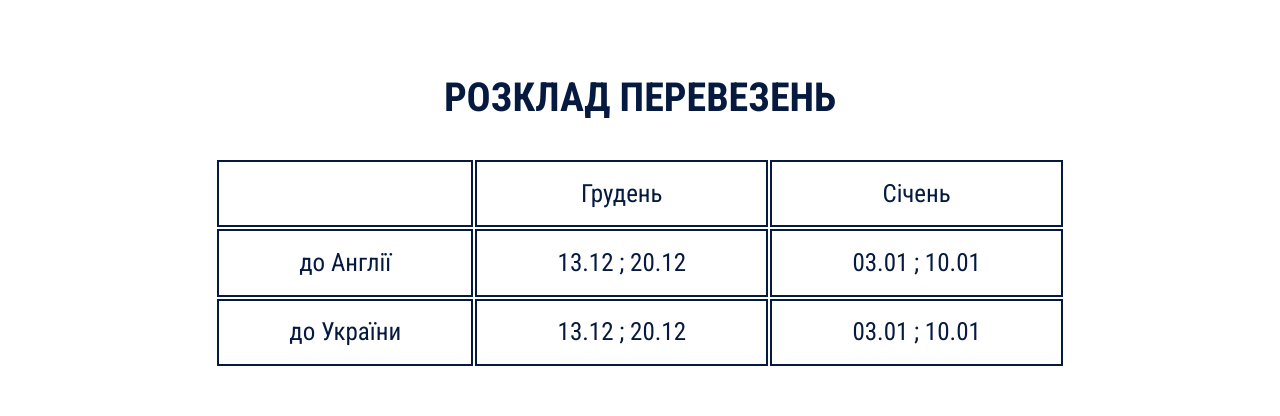
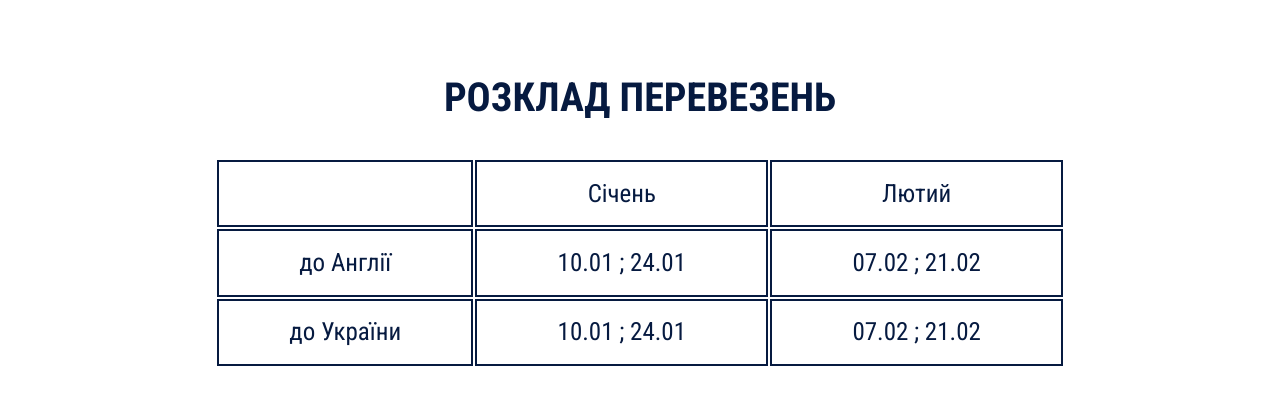
Before and after one commit to Loggax/BM-Trans, a website: page index.html in a window 1280 px wide. Shown: the part 2108-2524 px from the top of the page. Drawn offline with Linux system fonts and the light colour scheme.

Commit message:
till winter 2026 end

```diff
--- a/index.html
+++ b/index.html
@@ -152,20 +152,20 @@
                         <table>
                             <tr>
                                 <td></td>
-                                <td>Грудень</td>
                                 <td>Січень</td>
+                                <td>Лютий</td>
                                 <!-- <td>Серпень</td> -->
                             </tr>
                             <tr>
                                 <td>до Англії</td>
-                                <td>13.12 ; 20.12</td>
-                                <td>03.01 ; 10.01</td>
+                                <td>10.01 ; 24.01</td>
+                                <td>07.02 ; 21.02</td>
                                 <!-- <td>04.08 ; 11.08 <br> 18.08 ; 25.08</td> -->
                             </tr>
                             <tr>
                                 <td>до України</td>
-                                <td>13.12 ; 20.12</td>
-                                <td>03.01 ; 10.01 </td>
+                                <td>10.01 ; 24.01</td>
+                                <td>07.02 ; 21.02 </td>
                                 <!-- <td>04.08 ; 11.08 <br> 18.08 ; 25.08</td> -->
                               </tr>
                           </table>
```
